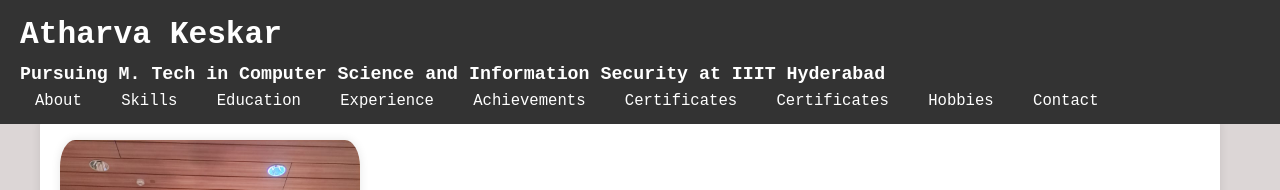
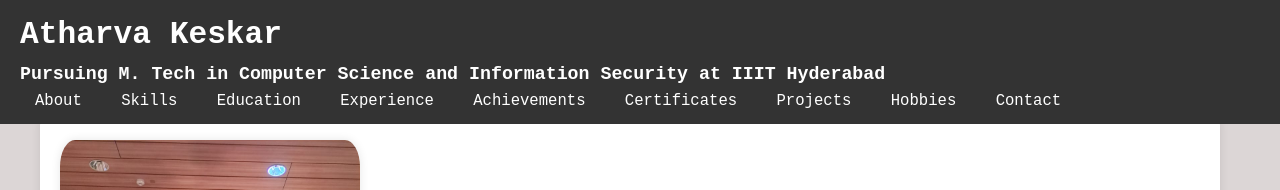
Before and after one commit to Atharva5K/Atharva5K.github.io, a plain HTML site: page index.html in a window 1280 px wide. Shown: the top 190 px of the page. Drawn offline with Linux system fonts and the light colour scheme.

Commit message:
Update index.html

```diff
--- a/index.html
+++ b/index.html
@@ -19,7 +19,7 @@
                 <li><a href="#experience">Experience</a></li>
                 <li><a href="#achievements">Achievements</a></li>
                 <li><a href="#certificates">Certificates</a></li>
-                <li><a href="#projects">Certificates</a></li>
+                <li><a href="#projects">Projects</a></li>
                 <li><a href="#hobbies">Hobbies</a></li>
                 <li><a href="#contact">Contact</a></li>
             </ul>
```
